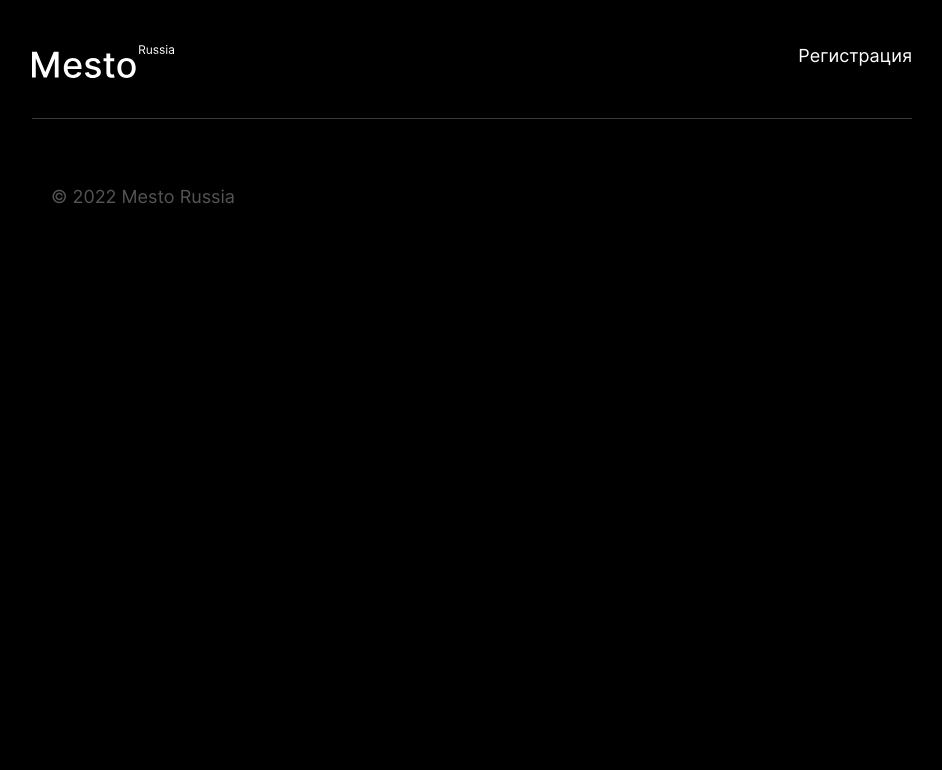
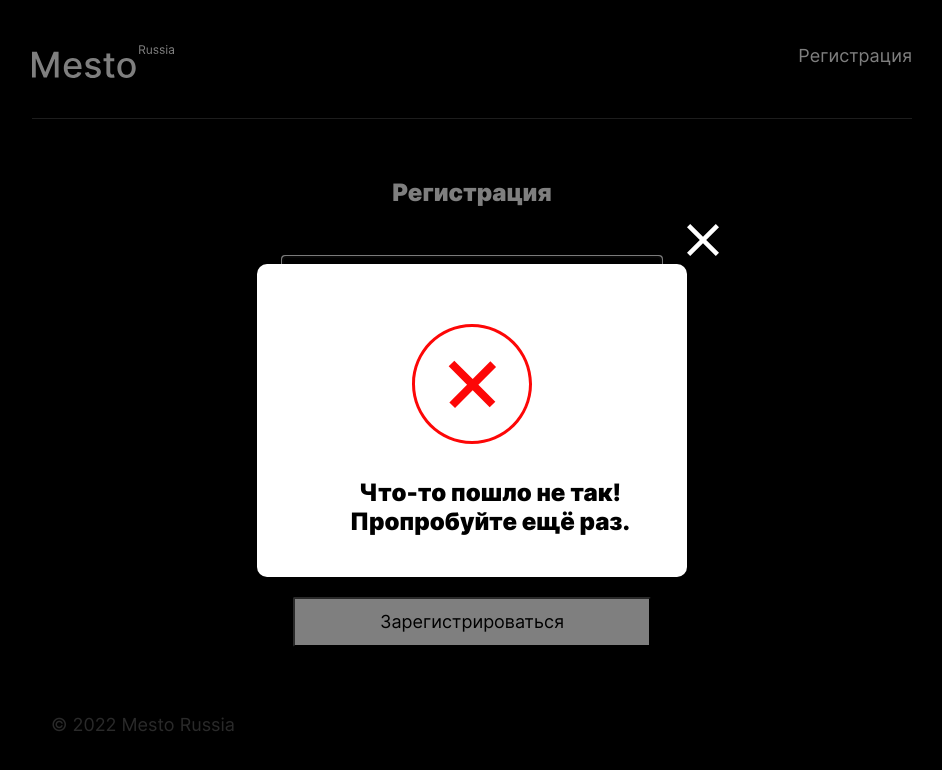
Before and after one commit to SevaMarkov88/mesto-react-auth, a React app: page /sign-up in a window 1280 px wide. Shown: the whole page, without its empty margins (168-1110 px from the left). Built offline with nearby package versions, Linux system fonts and the light colour scheme; no server answers.

Commit message:
all styles added

```diff
--- /dev/null
+++ b/src/blocks/popup/__icon/popup__icon.css
@@ -0,0 +1,3 @@
+.popup__icon {
+  margin: 60px auto 0;
+}
--- /dev/null
+++ b/src/blocks/popup/__login/popup__login.css
@@ -0,0 +1,3 @@
+.popup__login {
+  display: grid;
+}
--- /dev/null
+++ b/src/blocks/popup/__title/popup__title_login.css
@@ -0,0 +1,4 @@
+.popup__title_login {
+  adding: 36px 32px 60px;
+  text-align: center;
+}
--- a/src/components/App.js
+++ b/src/components/App.js
@@ -15,6 +15,7 @@ import Register from "./Register";
 import {api} from "../utils/api"
 import {CurrentUserContext} from '../contexts/CurrentUserContext';
 import ProtectedRoute from "./ProtectedRoute";
+import InfoTooltip from "./InfoTooltip";
 
 function App() {
   const [isEditProfilePopupOpen, setEditProfilePopupOpen] = React.useState(false);
@@ -188,6 +189,9 @@ function App() {
             onClose={closeAllPopups}
             onAddPlace={handleAddPlaceSubmit}
           />
+        <InfoTooltip
+          isSuccess={false}
+        />
       </BrowserRouter>
     </CurrentUserContext.Provider>
   );
--- a/src/components/InfoTooltip.js
+++ b/src/components/InfoTooltip.js
@@ -1,11 +1,11 @@
 import React from "react";
 
-import successSignUpImg from "../images/sign-up/success-sign-up.svg";
-import notSuccessSignUpImg from "../images/sign-up/not-success-sign-up.svg";
+import successSignUpImg from "../images/sucess-sign-up.svg";
+import notSuccessSignUpImg from "../images/not-sucess-sign-up.svg";
 
 function InfoTooltip(props) {
   return (
-    <div className="popup">
+    <div className="popup popup_opened">
       <div className="popup__main-container">
         <button
           className="popup__close"
@@ -13,6 +13,7 @@ function InfoTooltip(props) {
           aria-label="Закрыть окно"
           onClick={props.onClose}
         />
+        <div className="popup__container popup__login">
         <img
           className="popup__icon"
           src={props.isSuccess ? successSignUpImg : notSuccessSignUpImg}
@@ -22,11 +23,12 @@ function InfoTooltip(props) {
               : "иконка не успешной регистрации"
           }
         />
-        <h3 className="popup__title">
+        <h3 className="popup__title popup__title_login">
           {props.isSuccess
             ? "Вы успешно зарегистрировались!"
             : "Что-то пошло не так! Пропробуйте ещё раз."}
         </h3>
+        </div>
       </div>
     </div>
   );
--- a/src/components/Login.js
+++ b/src/components/Login.js
@@ -53,7 +53,10 @@ function Login(props) {
             value={password || ""}
             onChange={handlePasswordChange}
           />
-          <button className="login__button" type="submit" aria-label="Войти">
+          <button
+            className="login__button"
+            type="submit"
+            aria-label="Войти">
             Войти
           </button>
         </form>
--- a/src/components/Register.js
+++ b/src/components/Register.js
@@ -25,14 +25,13 @@ function Register(props) {
   }
 
   return (
-    <div className="popup">
-      <div className="popup__main-container">
-        <form className="popup__form" onSubmit={handleSubmit}>
+    <div className="login">
+      <h2 className="login__title">Регистрация</h2>
+          <form className="login__form" onSubmit={handleSubmit}>
             <input
               type="email"
-            id="input-name"
-            className="popup__text"
-            placeholder="email"
+              className="login__input"
+              placeholder="Email"
               minLength="2"
               maxLength="40"
               required
@@ -44,26 +43,23 @@ function Register(props) {
             />
             <input
               type="password"
-            id="input-job"
-            className="popup__text"
-            placeholder="password"
+              className="login__input"
+              placeholder="Password"
               minLength="2"
               maxLength="200"
               required
               autoComplete="off"
-            name="job"
+              name="password"
               value={password || ""}
               onChange={handlePasswordChange}
             />
           <button
-            className="popup__button"
+            className="login__button"
             type="submit"
-            aria-label="Зарегестрироваться"
-          >
-            Зарегестрироваться
+            aria-label="Зарегистрироваться">
+            Зарегистрироваться
           </button>
         </form>
-      </div>
     </div>
   );
 }
--- a/src/index.css
+++ b/src/index.css
@@ -76,3 +76,6 @@
 @import url(blocks/popup/__button/_inactive/popup__button_inactive.css);
 @import url(blocks/popup/__span-error/popup__span-error.css);
 @import url(blocks/popup/__span-error/_active/popup__span-error_active.css);
+@import url(blocks/popup/__icon/popup__icon.css);
+@import url(blocks/popup/__login/popup__login.css);
+@import url(blocks/popup/__title/popup__title_login.css);
```
Also changed, not shown: src/images/not-sucess-sign-up.svg (renamed from src/images/not-sucess-sing-up.svg), src/images/sucess-sign-up.svg (renamed from src/images/sucess-sing-up.svg). Lines whose indentation alone changed are shown as unchanged.
